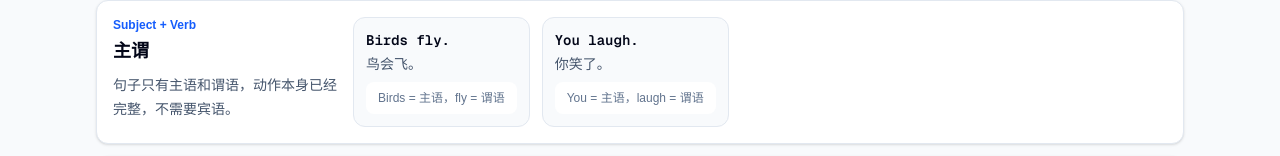
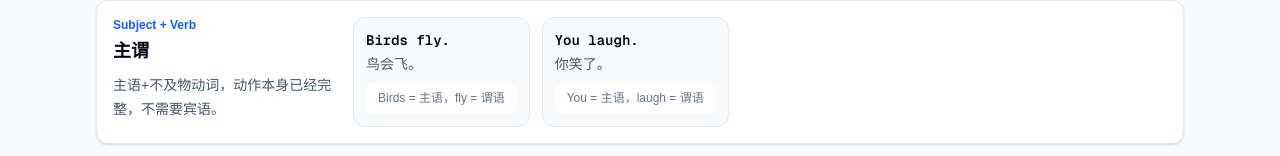
Before and after one commit to Jet-zz/EnglishGrammarSite, a Next.js app: page /grammar/sentence-patterns in a window 1280 px wide. Shown: the part 311-467 px from the top of the page. Built offline with nearby package versions, Linux system fonts and the light colour scheme.

Commit message:
修改主谓句型描述：主语+不及物动词“

```diff
--- a/src/content/sentencePatterns.ts
+++ b/src/content/sentencePatterns.ts
@@ -18,7 +18,7 @@ export const sentencePatterns: SentencePattern[] = [
   {
     name: "主谓",
     formula: "Subject + Verb",
-    explanation: "句子只有主语和谓语，动作本身已经完整，不需要宾语。",
+    explanation: "主语+不及物动词，动作本身已经完整，不需要宾语。",
     examples: [
       { english: "Birds fly.", chinese: "鸟会飞。", breakdown: "Birds = 主语，fly = 谓语" },
       { english: "You laugh.", chinese: "你笑了。", breakdown: "You = 主语，laugh = 谓语" },
```
